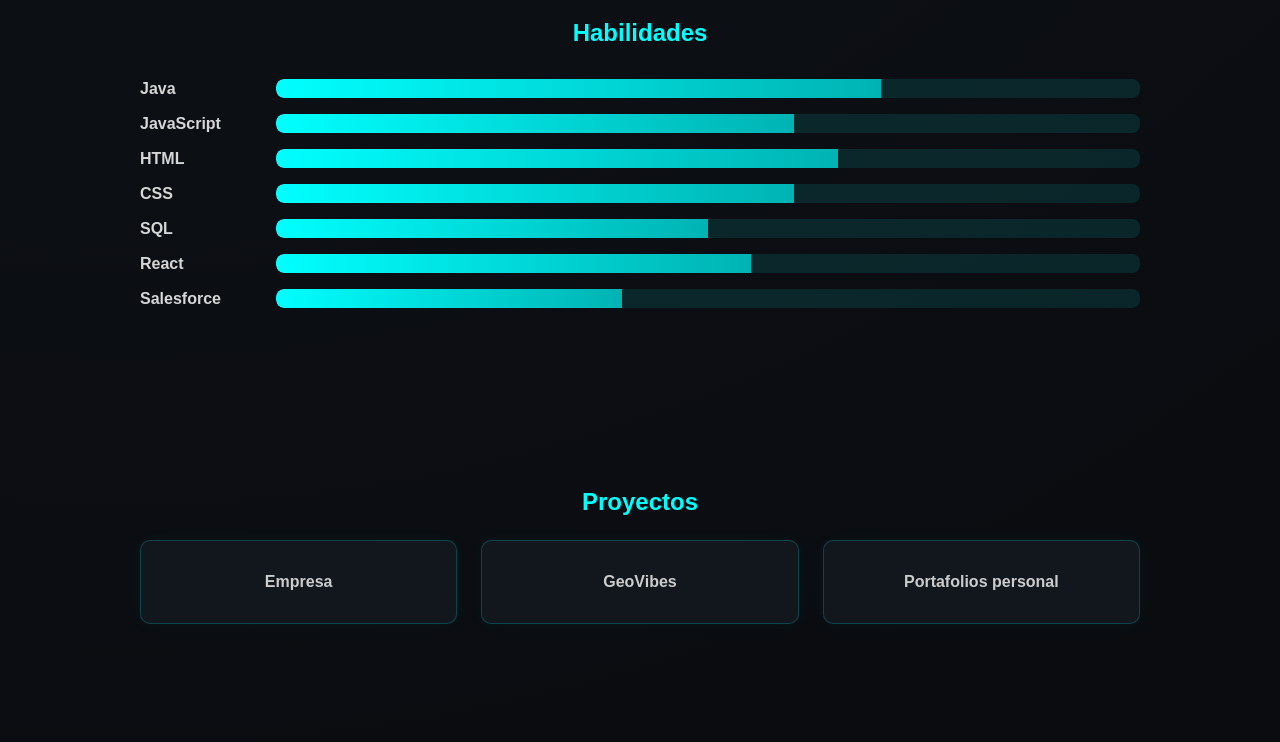
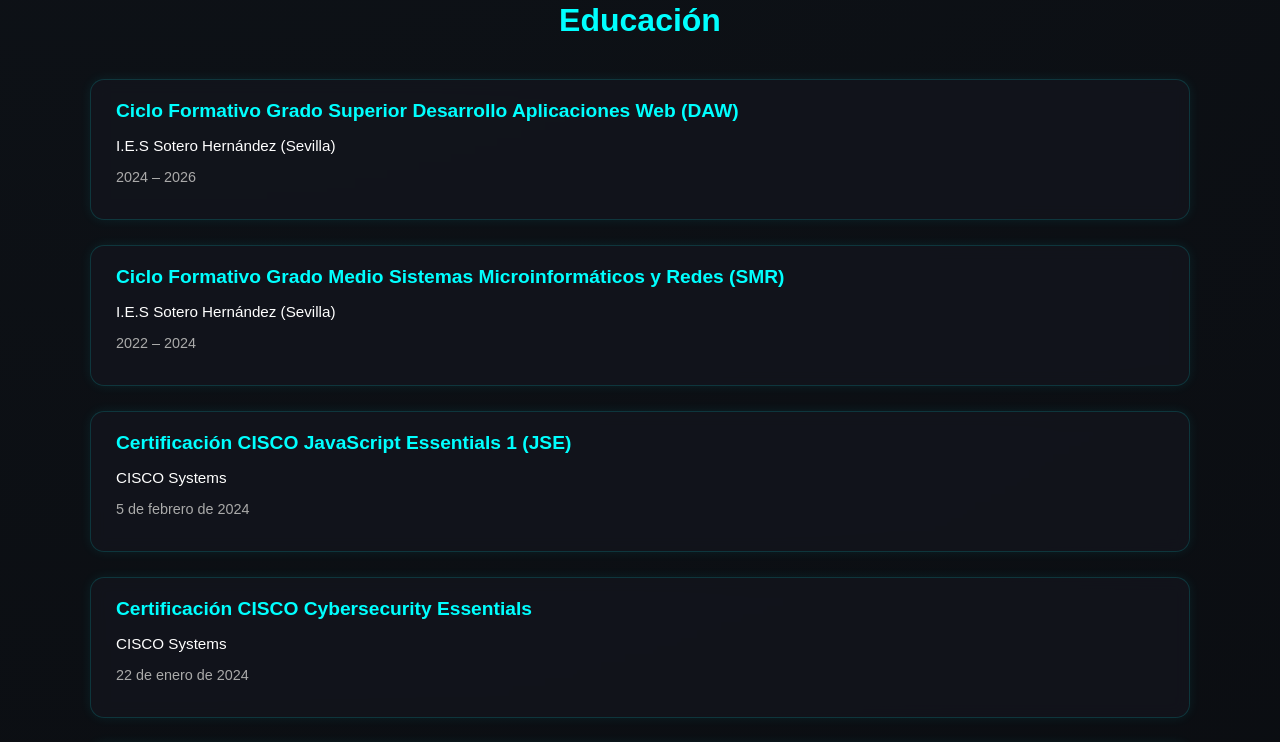
Before and after one commit to sursocarlos/CarlosFloresCV, a React (Vite) app: page / in a window 1280 px wide. Shown: the part 1320-2062 px from the top of the page. Built offline with nearby package versions, Linux system fonts and the light colour scheme.

Commit message:
Añadimos apartado de educación, mejoramos responsive

```diff
--- a/src/components/Body.jsx
+++ b/src/components/Body.jsx
@@ -12,7 +12,7 @@
   return (
     <section className="Body" id="sobre-mi">
       <div className="containerReal">
-        <img src={carlos} alt="carlos" />
+        <img src={carlos} alt="carlos"/>
         <div className="sobreMi">
           <h2>{lang === "es" ? "Sobre mí" : "About Me"}</h2>
           <p>
@@ -44,7 +44,7 @@
         <div className="experience-list">
           <div className="experience-item">
             <div className="company-logo">
-              <img src={ug21logo} alt="empresa" />
+              <img src={ug21logo} alt="empresa"/>
             </div>
             <h3>
               {lang === "es"
@@ -106,6 +106,86 @@
                 {lang === "es" ? "3 meses" : "3 months"}
               </span>
             </span>
+          </div>
+        </div>
+      </div>
+
+      <div className="education-section" id="educacion">
+        <h2>{lang === "es" ? "Educación" : "Education"}</h2>
+
+        <div className="education-list">
+          <div className="edu-card">
+            <h3>
+              {lang === "es"
+                ? "Ciclo Formativo Grado Superior Desarrollo Aplicaciones Web (DAW)"
+                : "Higher Vocational Training in Web Application Development (DAW)"}
+            </h3>
+
+            <p className="edu-center">
+              {lang === "es"
+                ? "I.E.S Sotero Hernández (Sevilla)"
+                : "I.E.S Sotero Hernández (Seville)"}
+            </p>
+
+            <p className="edu-date">2024 – 2026</p>
+          </div>
+
+          <div className="edu-card">
+            <h3>
+              {lang === "es"
+                ? "Ciclo Formativo Grado Medio Sistemas Microinformáticos y Redes (SMR)"
+                : "Intermediate Vocational Training in Microcomputer Systems & Networks (SMR)"}
+            </h3>
+
+            <p className="edu-center">
+              {lang === "es"
+                ? "I.E.S Sotero Hernández (Sevilla)"
+                : "I.E.S Sotero Hernández (Seville)"}
+            </p>
+
+            <p className="edu-date">2022 – 2024</p>
+          </div>
+
+          <div className="edu-card">
+            <h3>
+              {lang === "es"
+                ? "Certificación CISCO JavaScript Essentials 1 (JSE)"
+                : "CISCO Certification: JavaScript Essentials 1 (JSE)"}
+            </h3>
+
+            <p className="edu-center">CISCO Systems</p>
+
+            <p className="edu-date">
+              {lang === "es" ? "5 de febrero de 2024" : "05 Feb 2024"}
+            </p>
+          </div>
+
+          <div className="edu-card">
+            <h3>
+              {lang === "es"
+                ? "Certificación CISCO Cybersecurity Essentials"
+                : "CISCO Certification: Cybersecurity Essentials"}
+            </h3>
+
+            <p className="edu-center">CISCO Systems</p>
+
+            <p className="edu-date">
+              {lang === "es" ? "22 de enero de 2024" : "22 Jan 2024"}
+            </p>
+          </div>
+
+          <div className="edu-card">
+            <h3>
+              {lang === "es"
+                ? "Certificación CISCO CCNAv7: Introducción a Redes"
+                : "CISCO Certification: CCNAv7 - Introduction to Networks"}
+            </h3>
+
+            <p className="edu-center">CISCO Systems</p>
+
+            <p className="edu-date">
+              {lang === "es" ? "15 de junio de 2023" : "15 Jun 2023"}
+            </p>
           </div>
         </div>
       </div>
--- a/src/components/Header.jsx
+++ b/src/components/Header.jsx
@@ -17,10 +17,12 @@
       <div className="header-wrapper">
         <header className="header">
           <div className="logo">
-            <img src={logo} alt="logo" />
+            <a href="#sobre-mi">
+            <img src={logo} alt="logo"/>
+            </a>
           </div>
           <nav className="desktop-nav">
-            <a href="#sobre-mi">{lang === "es" ? "Inicio" : "Home"}</a>
+            <a href="#sobre-mi">{lang === "es" ? "Sobre mí" : "About Me"}</a>
             <a href="#experiencia">
               {lang === "es" ? "Experiencia" : "Experience"}
             </a>
@@ -28,7 +30,7 @@
               {lang === "es" ? "Habilidades" : "Skills"}
             </a>
             <a href="#certificaciones">
-              {lang === "es" ? "Certificaciones" : "Certifications"}
+              {lang === "es" ? "Proyectos" : "Projects"}
             </a>
             <a href="#contacto">{lang === "es" ? "Contacto" : "Contact"}</a>
           </nav>
--- a/src/styles/Body.css
+++ b/src/styles/Body.css
@@ -28,7 +28,9 @@
 }
 
 .containerReal img:hover {
-  transform: scale(1.05);
+  transform: translateY(-5px);
+  border-color: #00ffff;
+  color: #fff;
 }
 
 .sobreMi {
@@ -63,9 +65,8 @@
   display: grid;
   grid-template-columns: repeat(auto-fit, minmax(250px, 1fr));
   gap: 1.5rem;
-  max-width: 1000px;
+  max-width: 1100px;
   margin: 0 auto;
-
 }
 
 .card {
@@ -106,7 +107,6 @@
   }
 }
 
-
 /* ===== EXPERIENCIA ===== */
 .experience {
   padding: 80px 20px;
@@ -122,7 +122,7 @@
   display: grid;
   grid-template-columns: repeat(auto-fit, minmax(250px, 1fr));
   gap: 1.5rem;
-  max-width: 1000px;
+  max-width: 1100px;
   margin: 0 auto;
 }
 
@@ -144,6 +144,7 @@
 .experience-item p {
   font-size: 1rem;
   line-height: 1.5;
+  text-align: center;
 }
 
 /* Hover efecto igual que cards */
@@ -183,17 +184,15 @@
   box-shadow: 0 0 15px rgba(0, 255, 255, 0.3);
 }
 
-
 .experience-item {
   position: relative; /* necesario para que la fecha se posicione respecto a este bloque */
   padding-bottom: 2.5rem; /* espacio para que la fecha no se solape con el contenido */
-
 }
 
 .duration {
   position: absolute;
   bottom: 1rem; /* distancia desde la parte inferior del bloque */
-  left: 50%;     /* centrado horizontal */
+  left: 50%; /* centrado horizontal */
   transform: translateX(-50%);
   width: 80%;
   font-size: 0.9rem;
@@ -208,6 +207,7 @@
   font-weight: 600;
 }
 
+/*Espacio entre el header y el elmento al hacer click sobre el menu*/
 #sobre-mi,
 #experiencia,
 #habilidades,
@@ -215,7 +215,6 @@
 #contacto {
   scroll-margin-top: 100px;
 }
-
 
 /* ===== HABILIDADES VERTICALES REHECHAS ===== */
 .skills {
@@ -228,15 +227,13 @@
   margin-bottom: 2rem;
 }
 
-
 .skills-list {
   display: flex;
   flex-direction: column;
   gap: 1rem;
-  max-width: 1000px;
+  max-width: 1100px;
   margin: 0 auto;
 }
-
 
 .skill-row {
   display: flex;
@@ -244,14 +241,12 @@
   gap: 1rem;
 }
 
-
 .skill-name {
   width: 120px;
   font-weight: 600;
   flex-shrink: 0;
   text-align: left;
 }
-
 
 .skill-bar {
   flex-grow: 1;
@@ -266,7 +261,6 @@
 .skill-bar:hover {
   background: rgba(0, 255, 255, 0.2);
 }
-
 
 .skill-fill {
   height: 100%;
@@ -290,3 +284,86 @@
     width: 100%;
   }
 }
+
+/* ========================= */
+/*       EDUCACIÓN           */
+/* ========================= */
+
+.education-section {
+  padding: 80px 20px;
+  text-align: center;
+}
+
+.education-section h2 {
+  color: #00ffff;
+  margin-bottom: 2.5rem;
+  font-size: 2rem;
+}
+
+.education-list {
+  display: flex;
+  flex-direction: column;
+  gap: 25px;
+  max-width: 1100px;
+  margin: 0 auto;
+}
+
+.edu-card {
+  background: rgba(20, 22, 30, 0.7);
+  border: 1px solid rgba(0, 255, 255, 0.15);
+  border-radius: 14px;
+  padding: 20px 25px;
+  backdrop-filter: blur(8px);
+  box-shadow: 0 0 12px rgba(0, 255, 255, 0.08);
+  text-align: left;
+  transition: transform 0.3s ease, box-shadow 0.3s ease;
+}
+
+.edu-card:hover {
+  transform: translateY(-5px);
+  border-color: #00ffff;
+  color: #fff;
+}
+
+.edu-card h3 {
+  margin: 0 0 8px 0;
+  color: #00ffff;
+  font-size: 1.2rem;
+  font-weight: 600;
+}
+
+.edu-center {
+  color: white;
+  font-size: 0.95rem;
+  margin-bottom: 4px;
+}
+
+.edu-date {
+  color: #aaa;
+  font-size: 0.9rem;
+}
+
+@media (max-width: 837px) {
+  .experience-list .experience-item:nth-child(3) {
+    grid-column: span 2;
+  }
+}
+
+@media (max-width: 563px) {
+  .experience-list .experience-item:nth-child(3) {
+    grid-column: auto;
+  }
+}
+
+@media (max-width: 837px) {
+  .cards .card:nth-child(3) {
+    grid-column: span 2;
+  }
+}
+
+/* A partir de 564px hacia abajo, vuelve a su tamaño normal */
+@media (max-width: 564px) {
+  .cards .card:nth-child(3) {
+    grid-column: auto;
+  }
+}
--- a/src/styles/Header.css
+++ b/src/styles/Header.css
@@ -125,8 +125,10 @@
   width: 40vw;
   height: 100vh;
   background: rgba(20, 22, 30, 0.97);
-  border-left: 1px solid rgba(0, 255, 255, 0.2);
+
+  border-left: 1px solid #00ffff;;
   box-shadow: -2px 0 15px rgba(0, 255, 255, 0.2);
+
   display: flex;
   flex-direction: column;
   justify-content: center;
```
